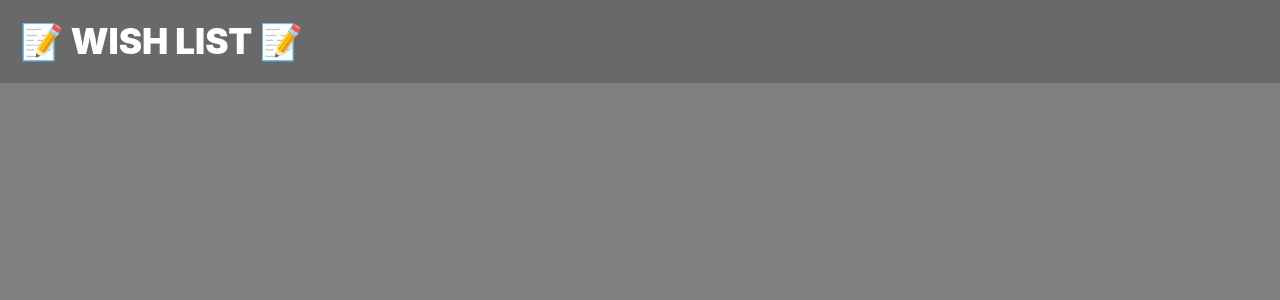
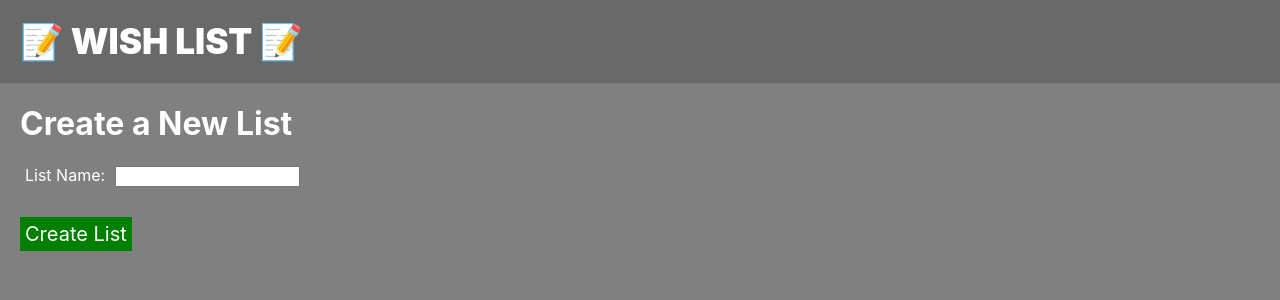
Before and after one commit to robertojrodriguez21/wish-list, a React (Create React App) app in the folder client/: page /createList in a window 1280 px wide. Shown: the top 300 px of the page. Built offline with nearby package versions, Linux system fonts and the light colour scheme; no server answers.

Commit message:
Created create list form

```diff
--- a/client/src/App.css
+++ b/client/src/App.css
@@ -14,7 +14,7 @@ header {
 }
 
 main {
-  padding: 20px;
+  padding: 0 20px 20px;
 }
 
 .all-list-cards {
@@ -23,18 +23,19 @@ main {
 
 .list-card {
   background-color: darkslateblue;
+  margin: 10px 25px;
 }
 
 .list-card-name {
   text-align: center;
-  padding: 10px;
+  padding: 10px 20px;
   background-color: midnightblue;
   font-size: 25px;
   font-weight: 700;
 }
 
 .item-card {
-  padding: 5px;
+  padding: 10px;
 }
 
 .create-list-button {
@@ -51,7 +52,16 @@ a, button {
 }
 
 .breadcrumbs {
+  background-color: lightslategray;
   color: black;
   font-size: 15px;
-  padding: 10px;
+  padding: 3px 10px;
 }
+
+label {
+  margin: 5px;
+}
+
+.list-form .create-list-button {
+  margin: 10px 0;
+}
--- a/client/src/App.js
+++ b/client/src/App.js
@@ -10,7 +10,7 @@ import Item from './components/Item'
 function App() {
   const [items, setItems] = useState([])
   const [lists, setLists] = useState([])
-  const [itemFormState, setItemFormState] = useState({
+  const [newItem, setNewItem] = useState({
     name: '',
     description: '',
     image: '',
@@ -22,12 +22,22 @@ function App() {
       }
     ]
   })
-  const [listFormState, setListFormState] = useState({
-    name: '',
-    items: {
-      itemId: ''
+  const [newList, setNewList] = useState({
+    name: ''
+  })
+
+  const addList = (e) => {
+    e.preventDefault()
+    const createdList = {
+      name: newList.name
     }
-  })
+
+    axios.post('/createList', createdList)
+  }
+
+  const handleListChange = (e) => {
+    setNewList({ ...newList, [e.target.name]: e.target.value })
+  }
 
   useEffect(() => {
     const apiCall = async () => {
@@ -48,7 +58,16 @@ function App() {
       <main>
         <Routes>
           <Route path="/" element={<Landing lists={lists} items={items} />} />
-          <Route path="/createList" element={<CreateList />} />
+          <Route
+            path="/createList"
+            element={
+              <CreateList
+                newList={newList}
+                handleListChange={handleListChange}
+                addList={addList}
+              />
+            }
+          />
           <Route path="/:listId" element={<List lists={lists} />} />
           <Route path="/:listId/:itemId" element={<Item />} />
         </Routes>
--- a/client/src/components/CreateList.jsx
+++ b/client/src/components/CreateList.jsx
@@ -1,7 +1,24 @@
-const CreateList = () => {
+import {useNavigate} from 'react-router-dom'
+
+const CreateList = (props) => {
+  let navigate = useNavigate()
+
+  const handleSubmit = (e) => {
+    props.addList(e)
+    navigate('/')
+  }
+
+  const newList = props.newList
+
   return (
     <div>
-
+      <h1>Create a New List</h1>
+      <form className="list-form" onSubmit={ handleSubmit }>
+        <label>List Name: </label>
+        <input type='text' value={newList.name} onChange={props.handleListChange} name={'name'}></input>
+        <br></br><br></br>
+        <button className="create-list-button">Create List</button>
+      </form>
     </div>
   )
 }
```
Also changed, not shown: 1 other file (tests, documents, lock files or other folders).
